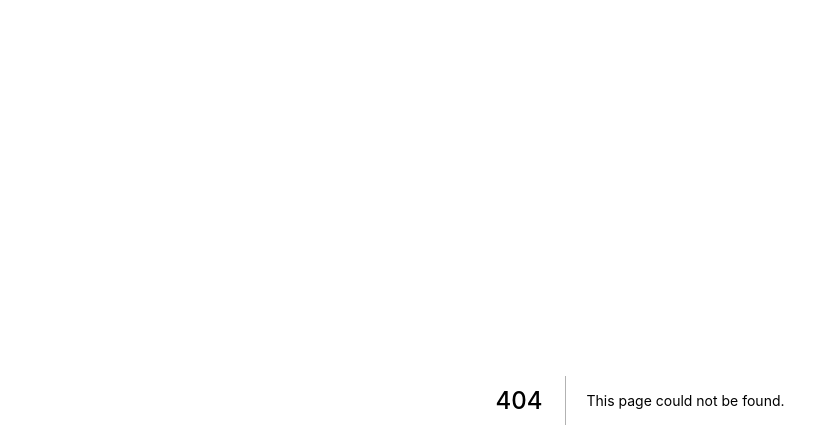
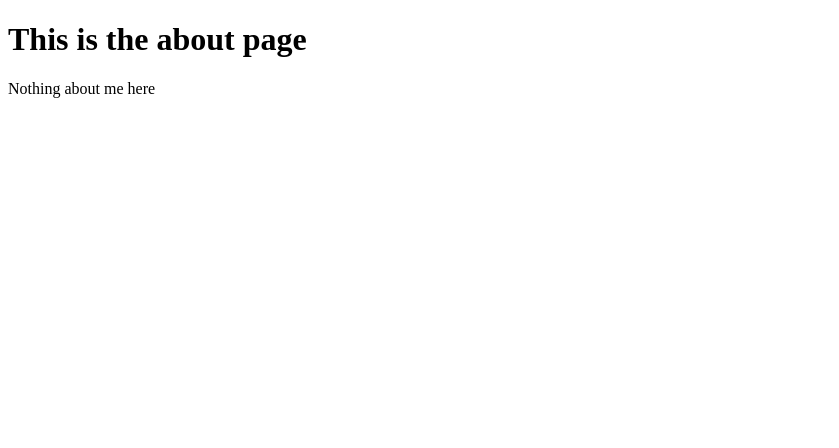
Before and after one commit to Kristonitas/next-test, a Next.js app: page /about in a window 1280 px wide. Before the commit this address had no page. Shown: the top 448 px of the page, without its empty margins (0-839 px from the left). Built offline with nearby package versions, Linux system fonts and the light colour scheme.

Commit message:
Add about page

```diff
--- /dev/null
+++ b/pages/about.tsx
@@ -0,0 +1,13 @@
+import Label from "../components/label";
+
+const About = () => {
+	return (
+		<div>
+			<h1>This is the about page</h1>
+
+			<Label text="Nothing about me here" />
+		</div>
+	);
+};
+
+export default About;
```
